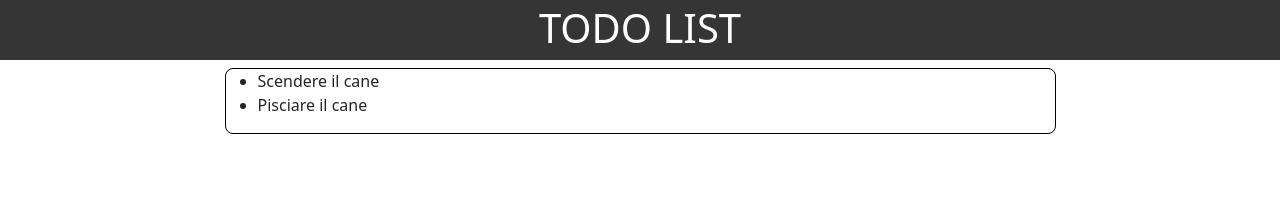
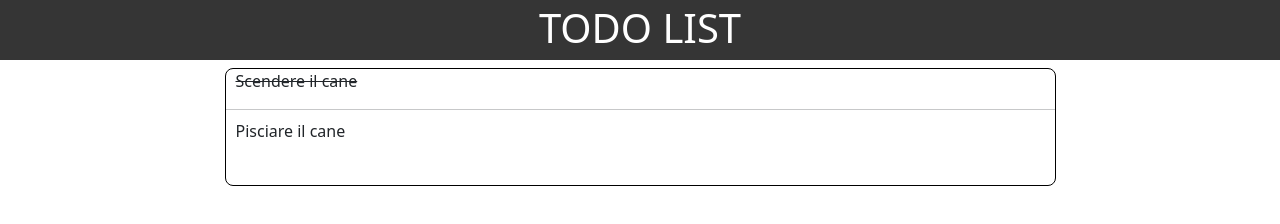
Before and after one commit to asafcastigliano/vue-todolist, a plain HTML site: page index.html in a window 1280 px wide. Drawn offline with nearby package versions, Linux system fonts and the light colour scheme.

Commit message:
finita milestone 1

```diff
--- a/css/style.css
+++ b/css/style.css
@@ -14,5 +14,17 @@ header{
 }
 
 .todo{
+    height: 50px;
+}
 
+.done{
+    text-decoration: line-through;
 }
+
+.add-border{
+    border-bottom: 1px solid gray;
+}
+
+p{
+    margin-left: 10px;
+}
--- a/index.html
+++ b/index.html
@@ -7,12 +7,9 @@
     <link href="https://cdn.jsdelivr.net/npm/bootstrap@5.3.2/dist/css/bootstrap.min.css" rel="stylesheet" integrity="sha384-T3c6CoIi6uLrA9TneNEoa7RxnatzjcDSCmG1MXxSR1GAsXEV/Dwwykc2MPK8M2HN" crossorigin="anonymous">
     <link rel="stylesheet" href="https://cdnjs.cloudflare.com/ajax/libs/font-awesome/6.5.1/css/all.min.css" integrity="sha512-DTOQO9RWCH3ppGqcWaEA1BIZOC6xxalwEsw9c2QQeAIftl+Vegovlnee1c9QX4TctnWMn13TZye+giMm8e2LwA==" crossorigin="anonymous" referrerpolicy="no-referrer" />
     <link rel="stylesheet" href="./css/style.css">
-
 </head>
 <body>
-
     <div id="app">
-
         <header class="text-center">
             <h1 class="pt-1 pb-2">TODO LIST</h1>
         </header>
@@ -22,23 +19,25 @@
                     <div class="row justify-content-center d-flex">
                         <div class="col-9">
                             <div class="content todolistbox border border-black rounded-3">
-                                <ul>
-                                    <li v-for="todolist in todolist" :key="index">
-                                        <div class="todo">
-                                            {{ todolist.todo }}
+                                <ul class="list-unstyled">
+                                    <li v-for="(todo, index) in todolist" :key="index">
+                                        <div class="todo align-items-center">
+                                            <p :class="{'done': !todo.done}">
+                                                {{ todo.todo }}
+                                            </p>
+                                            <hr v-if="index !== todolist.length - 1">
                                         </div>
                                     </li>
-                                  </ul>
+                                </ul>
                             </div>
                         </div>
                     </div>
                 </div>
             </section>
         </main>
-
     </div>
 
-    <script type="text/javascript" src="https://unpkg.com/vue@3"></script>
-    <script type="text/javascript" src="./js/script.js"></script>
+    <script src="https://unpkg.com/vue@3"></script>
+    <script src="./js/script.js"></script>
 </body>
 </html>
--- a/js/script.js
+++ b/js/script.js
@@ -10,7 +10,7 @@ createApp({
                 },
                 {
                     todo: "Pisciare il cane",
-                    done: false
+                    done: true
                 },
             ]
         }
```
